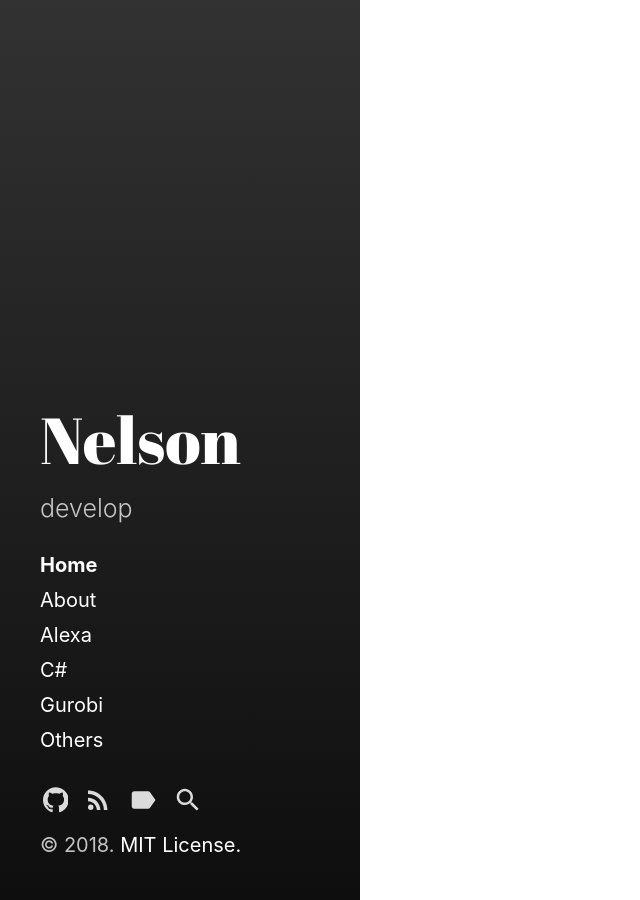
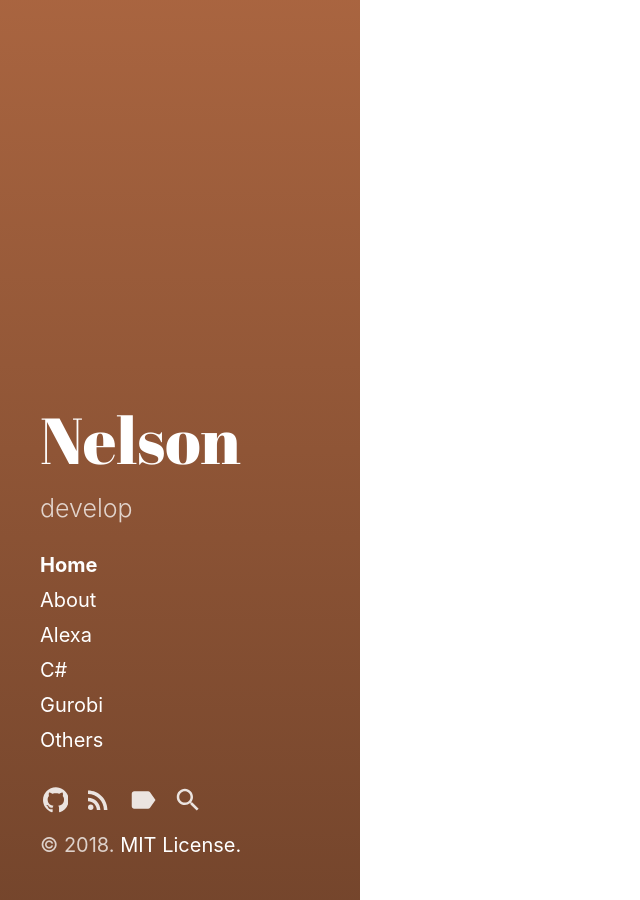
Before and after one commit to cnyang/cnyang.github.io, a Jekyll site: the page built from index.html, in a window 1280 px wide. Shown: the whole page, without its empty margins (0-640 px from the left). Built offline with Jekyll 4.4.1, drawn with Linux system fonts in a browser that asks for light colours; the list of posts is cut into pages by our own code.

Commit message:
change sidebar color

```diff
--- a/assets/css/main.scss
+++ b/assets/css/main.scss
@@ -2,5 +2,5 @@
 # Use a comment to ensure Jekyll reads the file to be transformed into CSS later
 # only main files contain this front matter, not partials.
 ---
-
+$sidebar-bg-color: #8f5536 !default;
 @import "hydeout";
```
